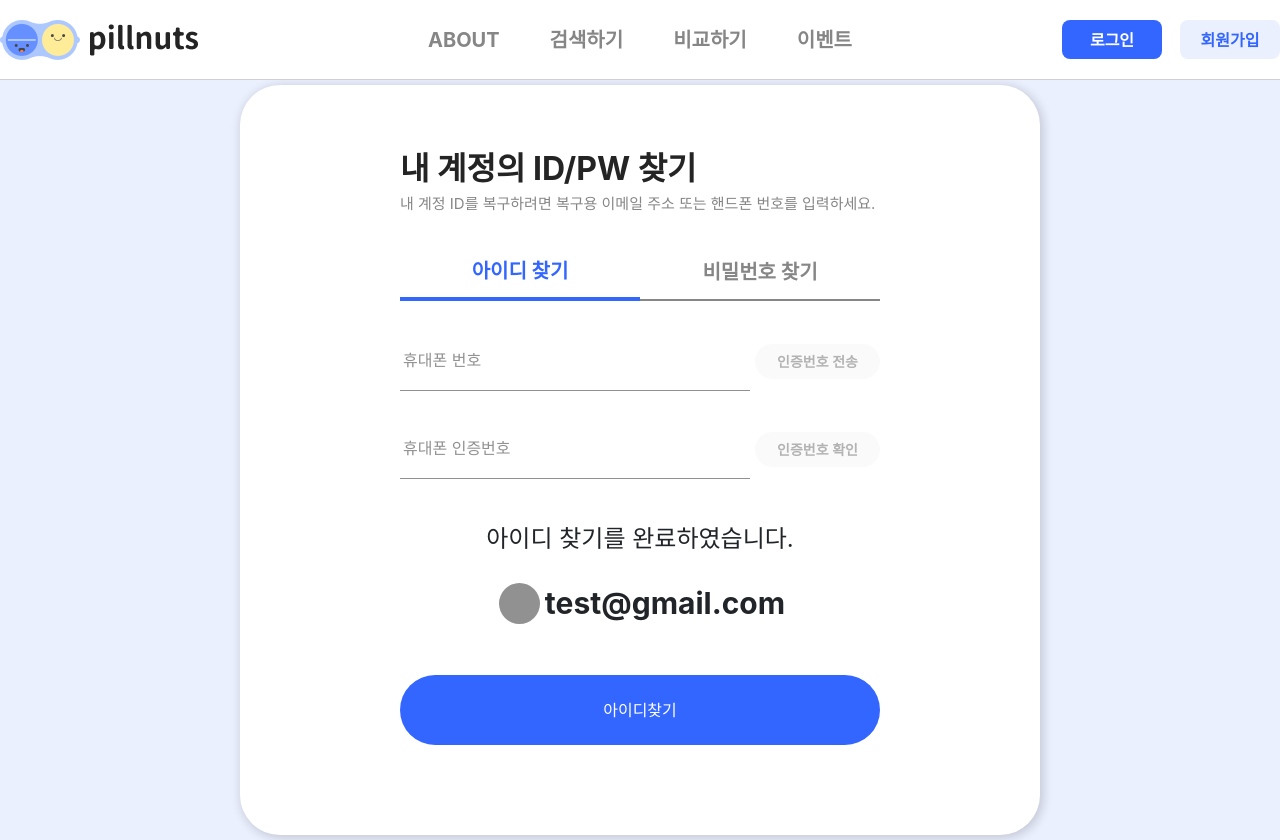
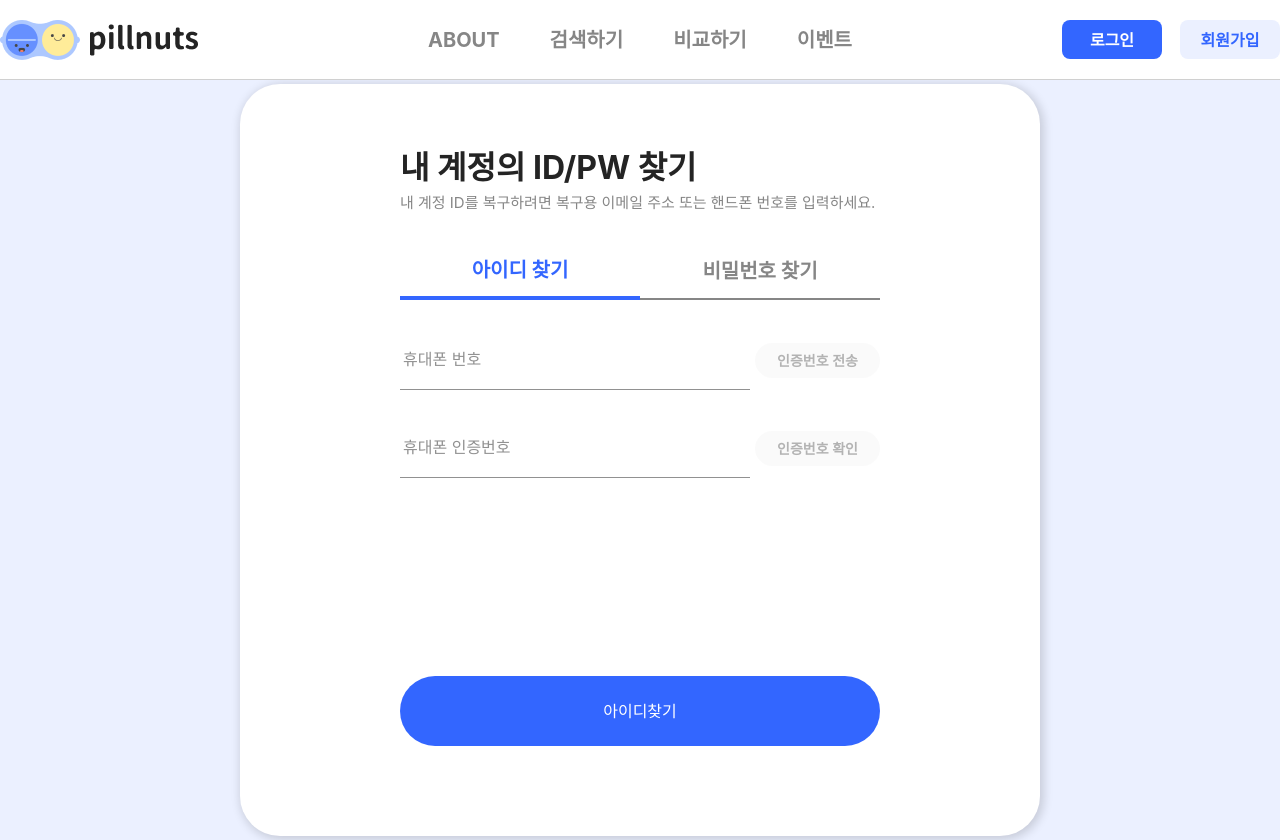
Before and after one commit to E-GaeMuYac/FE, a React (Create React App) app: page /findaccount in a window 1280 px wide. Built offline with nearby package versions, Linux system fonts and the light colour scheme; no server answers.

Commit message:
FEAT: [추가] 아이디 찾기 API 연결 구현

```diff
--- a/src/contents/FindId.jsx
+++ b/src/contents/FindId.jsx
@@ -2,7 +2,7 @@ import axios from 'axios';
 import React, { useState } from 'react';
 import styled from 'styled-components';
 import { api } from '../apis/apiInstance';
-import { Link, useNavigate } from 'react-router-dom';
+import { useNavigate } from 'react-router-dom';
 
 const FindId = () => {
   // 기본 input 상태값
@@ -34,6 +34,7 @@ const FindId = () => {
   const [resMsg, setResMsg] = useState('');
   const [resImg, setResImg] = useState('');
   const [resEmail, setResEmail] = useState('');
+  const [msgState, setMsgState] = useState(false);
 
   // 휴대폰 번호 입력
   const onChangePhoneNumber = (e) => {
@@ -132,17 +133,26 @@ const FindId = () => {
     } else if (!isPhoneCode) {
       alert('휴대폰을 인증해 주세요!');
     } else {
-      submitPhoneNum({
-        phoneNumber: strPhoneNumber,
-      });
-      navigate('/login');
-      alert('회원가입 완료!\npillnuts에 오신 것을 환영합니다 :)');
+      submitPhoneNum(strPhoneNumber);
     }
   };
 
   //API 호출
-  const submitPhoneNum = (phoneNumber) => {
-    console.log(phoneNumber);
+  const submitPhoneNum = async (phoneNumber) => {
+    try {
+      const res = await api.get(
+        `/api/users/find/email?phoneNumber=${phoneNumber}`
+      );
+      console.log(res);
+      setResEmail(res.data.email.email);
+      setResImg(res.data.email.imageUrl);
+      setResMsg('아이디 찾기를 완료하였습니다.');
+      setMsgState(true);
+    } catch (e) {
+      console.log(e);
+      setResMsg('해당하는 사용자가 없습니다.');
+      setMsgState(false);
+    }
   };
 
   return (
@@ -217,11 +227,13 @@ const FindId = () => {
       </FormBox>
       <ResponseBox>
         <MessageBox>
-          <span>{resMsg}아이디 찾기를 완료하였습니다.</span>
+          <span className={`message ${msgState ? 'success' : 'error'}`}>
+            {resMsg}
+          </span>
         </MessageBox>
         <EmailBox>
           <ProfileImg resImg={resImg} />
-          <span>{resEmail}test@gmail.com</span>
+          <span>{resEmail}</span>
         </EmailBox>
       </ResponseBox>
       <NavBtnWrapper>
@@ -280,7 +292,8 @@ const ButtonSt = styled.button`
 
 const ResponseBox = styled.div`
   width: 100%;
-  height: 128px;
+  height: 130px;
+  padding-top: 10px;
 `;
 
 const MessageBox = styled.div`
@@ -291,6 +304,7 @@ const MessageBox = styled.div`
   align-items: center;
   span {
     font-size: 24px;
+    font-weight: 600;
   }
 `;
 
@@ -307,17 +321,15 @@ const EmailBox = styled.div`
 `;
 
 const ProfileImg = styled.div`
-  background-color: #919191;
   background-image: ${({ resImg }) => `url(${resImg})`};
   background-size: cover;
   background-position: center;
-  margin: 4.5px 4.5px;
+  margin: 10px;
   width: 41px;
   height: 41px;
   border: none;
   border-radius: 50%;
   cursor: pointer;
-  /* z-index: 2; */
 `;
 
 const NavBtnWrapper = styled.div`
```
